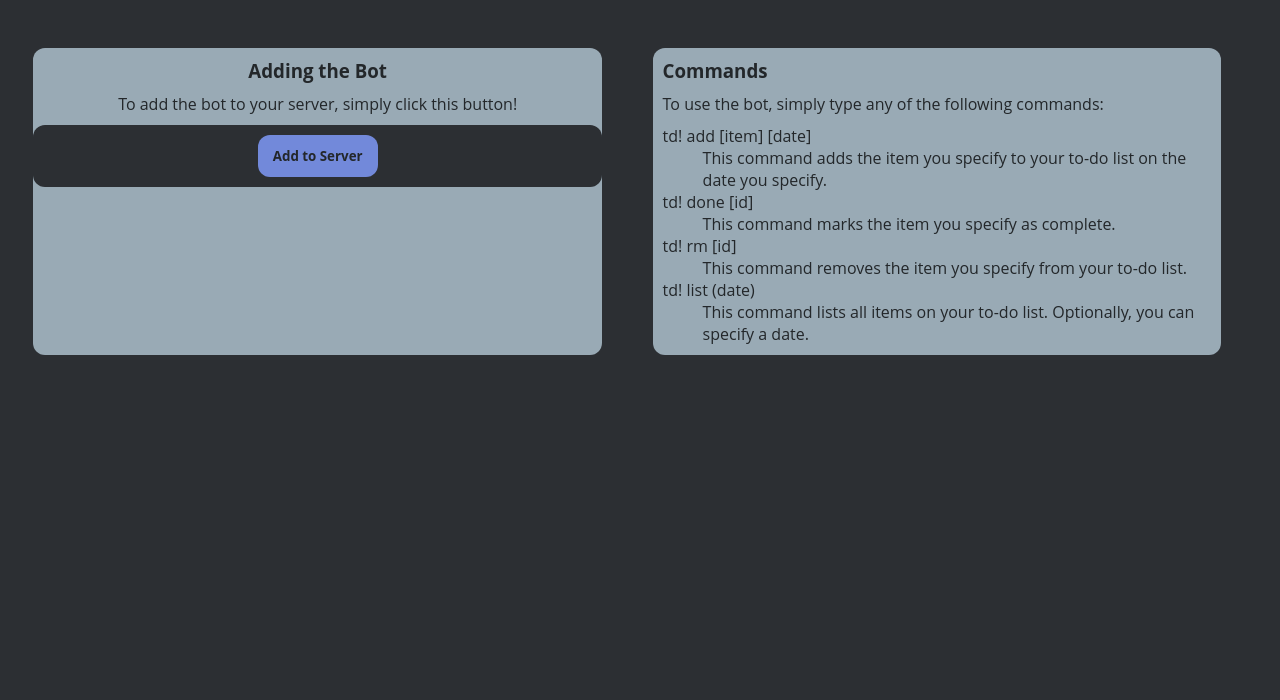
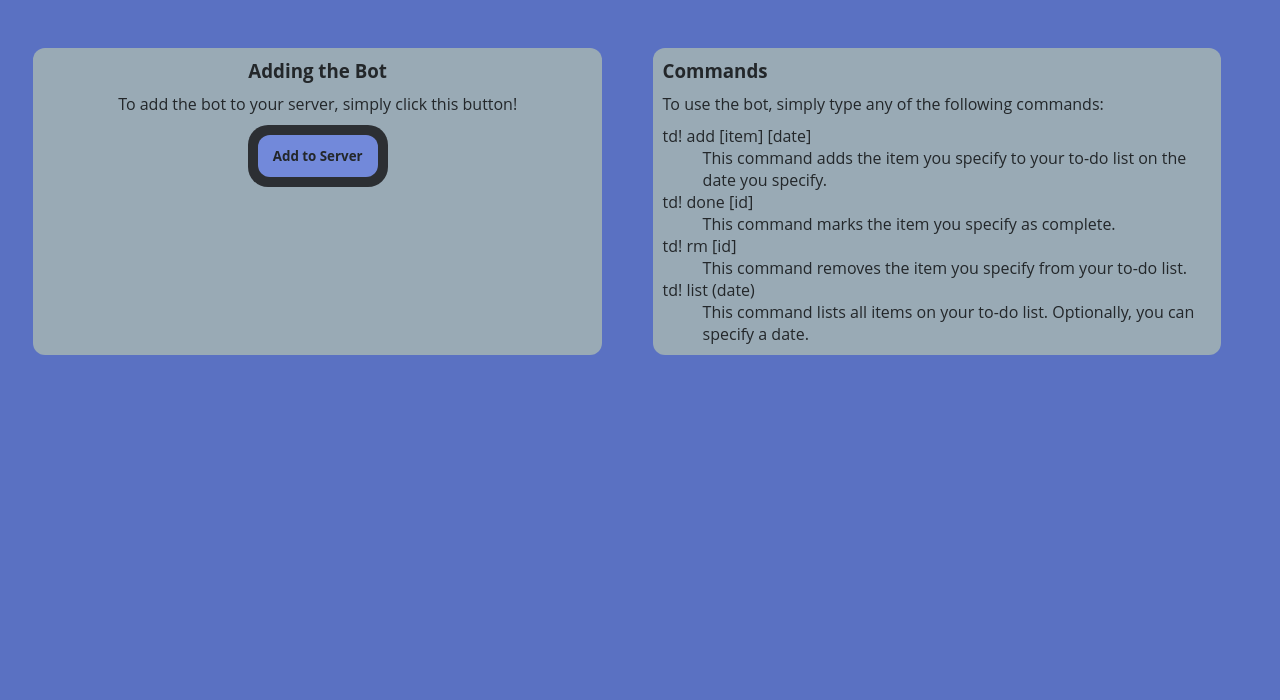
Before and after one commit to lzhou03/To-Do-List-Bot, a website: page index.html in a window 1280 px wide. Shown: the part 100-800 px from the top of the page. Drawn offline with Linux system fonts and the light colour scheme.

Commit message:
More button/background edits

```diff
--- a/website-docs/mystyle.css
+++ b/website-docs/mystyle.css
@@ -2,7 +2,7 @@
   font-family: Open Sans, "Trebuchet MS", sans-serif;
 }
 body {
-  background-color: #2c2f33;
+  background-color: #5a71c2;
   color: #23272a;
 }
 header {
@@ -40,12 +40,15 @@ button {
   border: hidden;
 }
 .behind-button {
-  margin: 0px;
+  width: max-content;
+  text-align: center;
+  margin: auto;
   padding: 0px;
+  border-radius: 20px;
   background-color: #2c2f33;
 }
 button:hover {
-  opacity: 0.5;
+  opacity: 0.9;
 }
 p, h2, h3, dl, button {
   margin: 10px;
```
